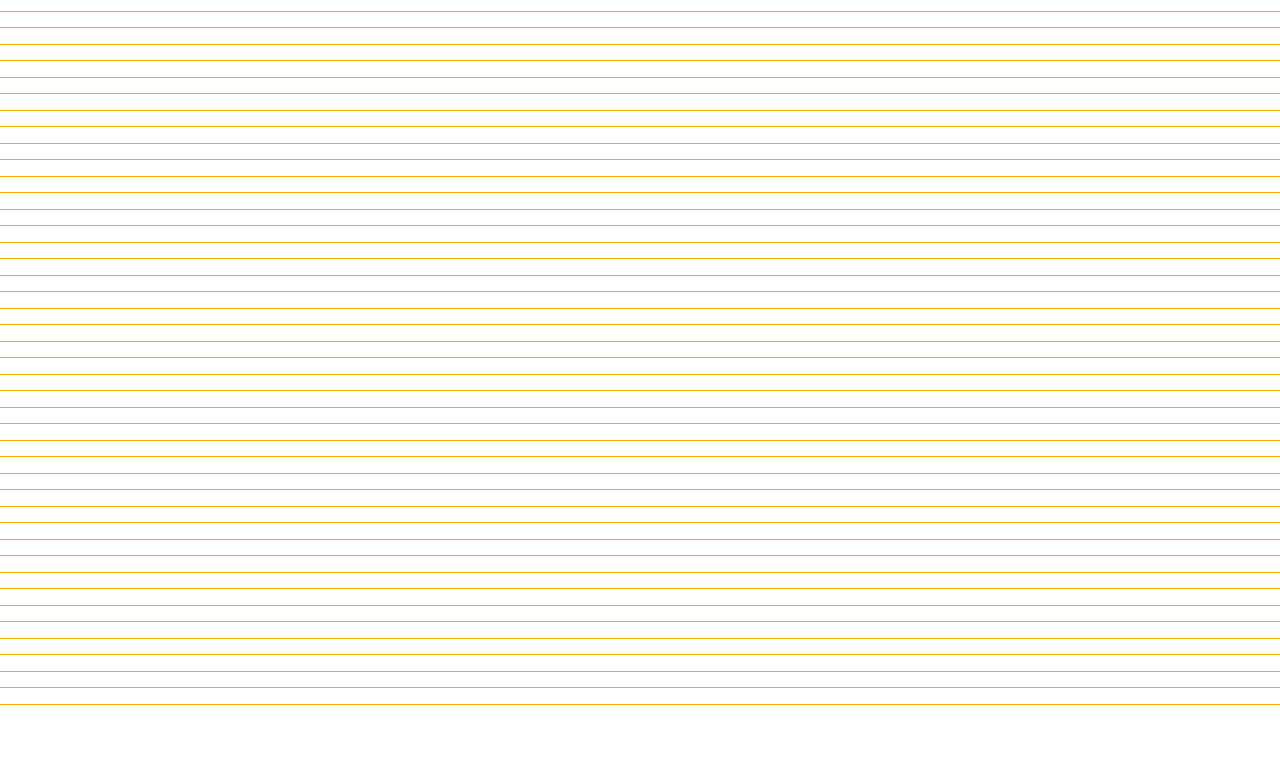
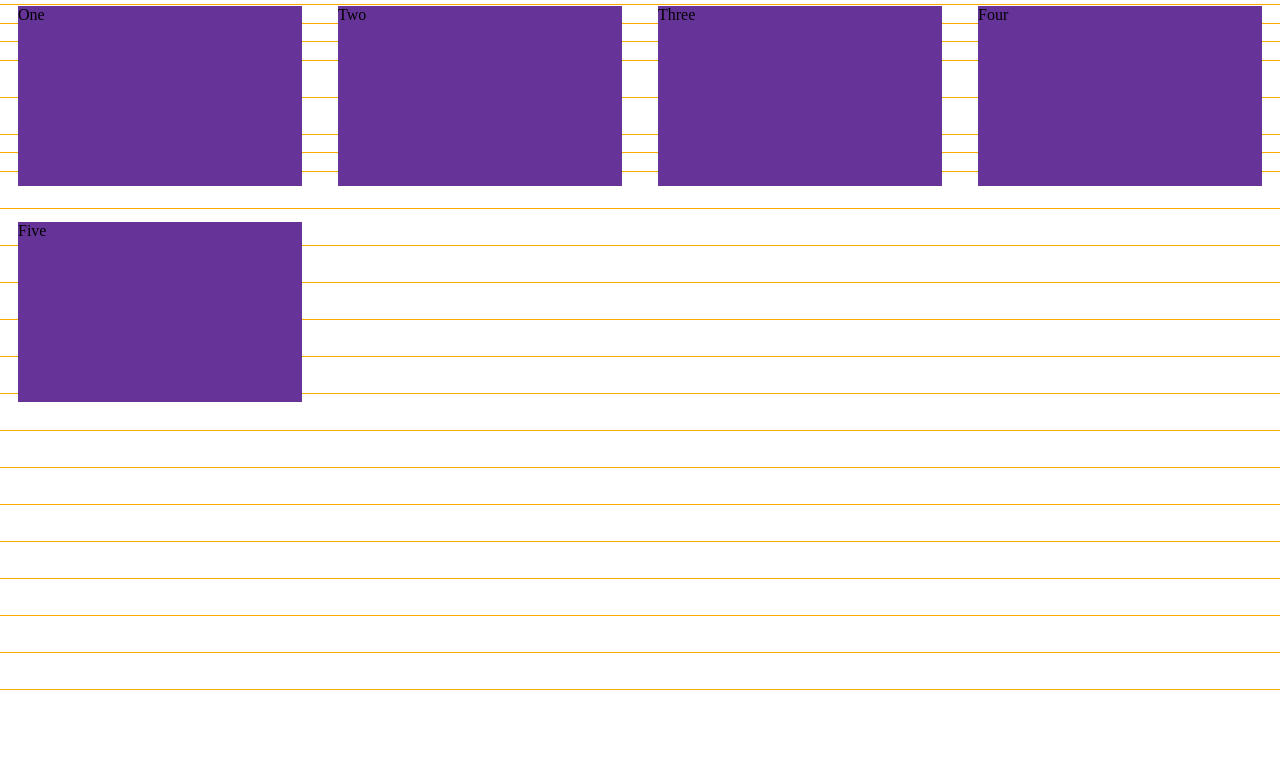
Before and after one commit to mckelvey/vertical-rhythm, a website built with webpack: page templates/index.html in a window 1280 px wide. Shown: the part 87-869 px from the top of the page. Before the commit the page ends 800 px from the top, so only its background shows below. Built offline with nearby package versions, Linux system fonts and the light colour scheme.

Commit message:
just some basics

```diff
--- /dev/null
+++ b/src/scss/stylesheet/general/elements.scss
@@ -0,0 +1,21 @@
+// DOM Elements
+
+* {
+  box-sizing: border-box;
+}
+
+:root {
+  --vertical-rhythm: #{$vertical-rhythm};
+  line-height-step: var(--vertical-rhythm, #{$vertical-rhythm});
+}
+
+html,
+body {
+  margin: 0;
+  padding: 0;
+  line-height: var(--vertical-rhythm, #{$vertical-rhythm});
+}
+
+h1 {
+  margin-top: calc(2 * var(--vertical-rhythm, #{$vertical-rhythm}));
+}
--- /dev/null
+++ b/src/scss/stylesheet/grid.scss
@@ -0,0 +1,41 @@
+// Grid
+
+$column-pattern: var(--vertical-rhythm, #{$vertical-rhythm}) minmax(calc(var(--vertical-rhythm, #{$vertical-rhythm}) * 10), 1fr) var(--vertical-rhythm, #{$vertical-rhythm});
+
+main {
+  display: grid;
+  grid-template-columns: $column-pattern $column-pattern $column-pattern $column-pattern;
+  grid-template-rows: $column-pattern $column-pattern $column-pattern $column-pattern;
+
+  > * {
+    display: block;
+    margin: 0;
+    grid-column: 2;
+    background-color: rebeccapurple;
+
+    &:nth-child(1) {
+      grid-column: 2;
+      grid-row: 2;
+    }
+
+    &:nth-child(2) {
+      grid-column: 5;
+      grid-row: 2;
+    }
+
+    &:nth-child(3) {
+      grid-column: 8;
+      grid-row: 2;
+    }
+
+    &:nth-child(4) {
+      grid-column: 11;
+      grid-row: 2;
+    }
+
+    &:nth-child(5) {
+      grid-column: 2;
+      grid-row: 5;
+    }
+  }
+}
--- a/src/scss/stylesheet/guides/vertical.scss
+++ b/src/scss/stylesheet/guides/vertical.scss
@@ -11,9 +11,9 @@ body.with-vertical-guide {
     background:
       repeating-linear-gradient(
         transparent,
-        transparent #{$vertical-rhythm - 0.5px},
-        $guide-color #{$vertical-rhythm - 0.5px},
-        $guide-color #{$vertical-rhythm + 0.5px}
+        transparent calc(var(--vertical-rhythm, #{$vertical-rhythm}) - 0.5px),
+        $guide-color calc(var(--vertical-rhythm, #{$vertical-rhythm}) - 0.5px),
+        $guide-color calc(var(--vertical-rhythm, #{$vertical-rhythm}) + 0.5px)
       );
     z-index: -1;
   }
--- a/src/scss/stylesheet/index.scss
+++ b/src/scss/stylesheet/index.scss
@@ -2,4 +2,6 @@
 
 @import 'variables';
 @import 'general/colors';
+@import 'general/elements';
 @import 'guides/vertical';
+@import 'grid';
--- a/src/scss/stylesheet/variables.scss
+++ b/src/scss/stylesheet/variables.scss
@@ -1,3 +1,3 @@
 // Variables
 
-$vertical-rhythm: 16px !default;
+$vertical-rhythm: 18px !default;
--- a/templates/index.html
+++ b/templates/index.html
@@ -23,6 +23,11 @@
       <h1>Vertical-rhythm</h1>
     </header>
     <main>
+      <p>One</p>
+      <p>Two</p>
+      <p>Three</p>
+      <p>Four</p>
+      <p>Five</p>
     </main>
     <footer>
       <p>Copyright © 2020 mckelvey/creative LLC</p>
```
